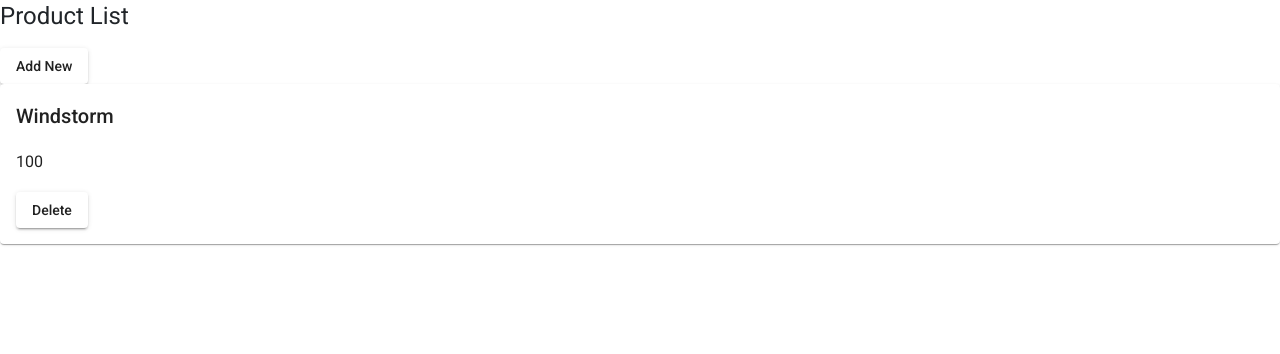
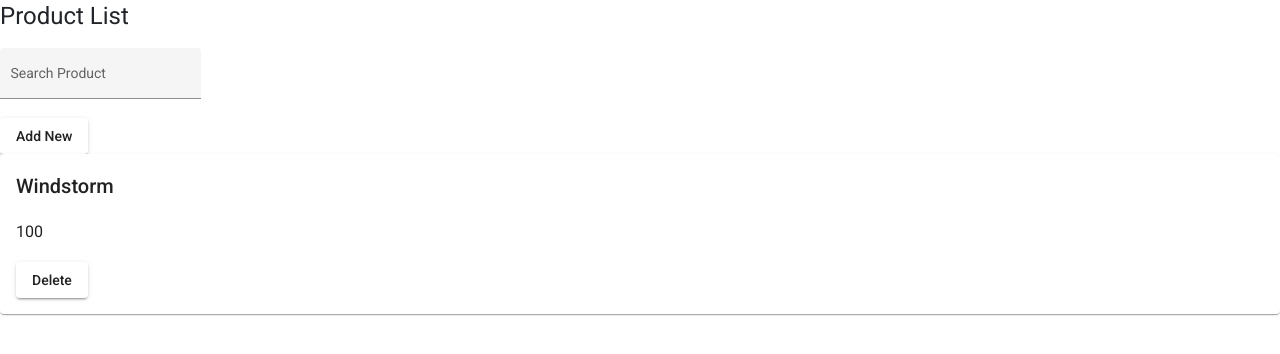
Before and after one commit to lubochka/exam, an Angular app: page / in a window 1280 px wide. Shown: the top 354 px of the page. Built offline with nearby package versions, Linux system fonts and the light colour scheme.

Commit message:
add filter

```diff
--- a/src/app/_shared/material/auto-complete/auto-complete.component.ts
+++ b/src/app/_shared/material/auto-complete/auto-complete.component.ts
@@ -11,7 +11,7 @@ import {map, startWith} from 'rxjs/operators';
 export class AutoCompleteComponent implements OnInit {
 
   myControl = new FormControl();
-  @Input() options:any[]=[];
+  @Input() options:string[]=[];
   @Input() title:string='';
   @Input() placeholder:string='';
   @Output() NodeSelected = new EventEmitter();
--- a/src/app/product-list/product-list.component.html
+++ b/src/app/product-list/product-list.component.html
@@ -1,4 +1,5 @@
 <h1>Product List</h1>
+<app-auto-complete [options]="options" [title]="'Search Product'" [placeholder]="'Search Product'" (NodeSelected)="selectedValue($event)" ></app-auto-complete>
 <button mat-raised-button (click)="openProductForm()">Add New</button>
 <div *ngIf="addNew" ><app-product-new (ProductCreated)="productCreated($event)" ></app-product-new></div>
 <div *ngFor="let product of products  | myfilter : 'edit': true "><app-product-details [product]="product" ></app-product-details></div>
--- a/src/app/product-list/product-list.component.ts
+++ b/src/app/product-list/product-list.component.ts
@@ -16,6 +16,7 @@ import { SaveProducts, LoadProducts } from '../_shared/useful_func';
 export class ProductListComponent implements OnInit {
   addNew:boolean=false;
   constructor() { }
+  options:string[]=[];
   products:Product[] = [{id :1, name:'Windstorm', description:'some product', price:100,creationDate:new Date("Fri Dec 08 2019 07:44:57"), edit:false}]
   ngOnInit(): void {
     let productsStorage =LoadProducts();
@@ -23,6 +24,7 @@ export class ProductListComponent implements OnInit {
     {
       this.products=productsStorage;
     }
+    this.makeOptionsFromProducts();
   }
 
   openProductForm()
@@ -33,6 +35,7 @@ export class ProductListComponent implements OnInit {
   {
     this.products.push(product);
     SaveProducts(this.products);
+    this.makeOptionsFromProducts();
     this.addNew=false;
   }
 
@@ -41,6 +44,18 @@ export class ProductListComponent implements OnInit {
 
     this.products=this.products.filter(a=>a.id!= product.id);
     SaveProducts(this.products);
+    this.makeOptionsFromProducts();
+  }
+
+  selectedValue(productName:string)
+  {
+    this.products=this.products.filter(a=>a.name!= productName);
+
+  }
+
+  makeOptionsFromProducts()
+  {
+    this.options=this.products.map(a=>a.name);
   }
 
 }
```
